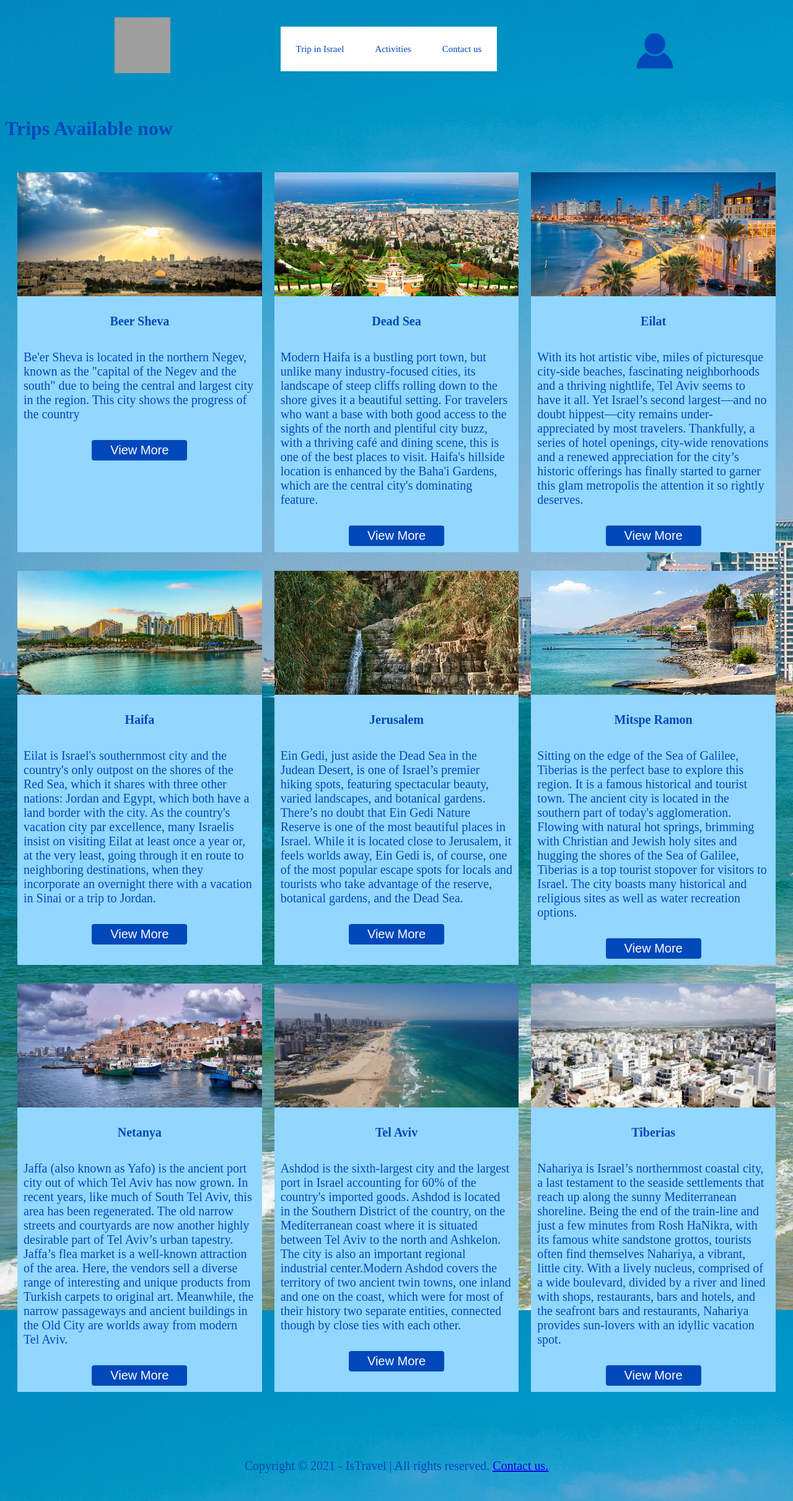
After one commit to GeneralDx/IsTravel, a PHP site: page /destination_page.php in a window 1280 px wide. The commit adds this page. Shown: the whole page at 62% size. Run offline with PHP 8.4, Linux system fonts and the light colour scheme; grey boxes are pictures that could not be loaded.

Commit message:
Sumary
52th commit (activity and trip)

```diff
--- a/activity_proposition_page.php
+++ b/activity_proposition_page.php
@@ -16,7 +16,7 @@
   }
 
   /* Full-width input fields */
-  input[type=text] {
+  input[type=text], [type=file] {
     width: 50%;
     padding: 15px;
     margin: 5px 0 22px 0;
@@ -108,9 +108,11 @@
         <p>Please fill this form to propose an activity.</p>
         <hr>
 
-    		<form method="post">
+    		<form method="post"  enctype="multipart/form-data">
     			<label for="activity_name"><b>Activity Name</b></label><br>
     		    <input type="text" placeholder="Enter Activity Name" name="activity_name" id="activity_name" required><br>
+						<label for="image"><b>Image</b></label><br>
+	      		  <input type="file" name="image" id="image" accept="image/png, image/jpeg, image/jpg" required><br>
 
 						<label for="city"><b>Place</b></label><br>
 							<select name="city"><br>
--- /dev/null
+++ b/destination_page.php
@@ -0,0 +1,195 @@
+<?php
+	require_once 'header.php';
+	?>
+<!DOCTYPE html>
+<html lang="en" dir="ltr">
+  <head>
+    <meta charset="utf-8">
+    <title>Trips</title>
+    <style>
+        .items {
+            display: grid;
+            grid-template-columns: repeat(3, 1fr);
+            padding: 30px 20px;
+            grid-column-gap: 20px;
+            grid-row-gap: 30px;
+        }
+
+				.item {
+					background: #91D7FF;
+				}
+
+        .item img {
+            width: 100%;
+            height: 200px;
+            object-fit: cover;
+            cursor: pointer;
+            transition: 0.2s ease;
+        }
+
+        .item:hover {
+             transform: scale(1.04);
+        }
+
+        .item h3 {
+            padding: 5px;
+            text-align: center;
+            font-weight: bold;
+        }
+
+        .item button {
+            padding: 5px 30px;
+            border: none;
+            outline: none;
+            background-color: #0148ba;
+            color: white;
+            cursor: pointer;
+            border-radius: 4px;
+            font-size: 20px;
+            display: block;
+            margin: auto;
+            transition: 0.2s all;
+						margin-bottom: 10px;
+        }
+
+            .item button:hover {
+                transform: scale(1.08);
+            }
+
+        p,b,h3{
+						color: #0148ba;
+            font-size: 20px;
+						padding: 10px;
+        }
+
+				#h1{
+					color: #0148ba;
+				}
+
+
+
+  	</style>
+  </head>
+  <body>
+  <br />
+
+    <h1 id="h1">Trips Available now</h1>
+    <div class="items">
+        <div class="item">
+            <img src="img/jerusalem.jpg">
+            <h3><b>Beer Sheva</b></h3>
+						<p>Be'er Sheva is located in the northern Negev, known as the "capital of the Negev and the south" due to being the central and largest city in the region. This city shows the progress of the country</p>
+            <button id="place_1" onclick="place_1()">View More</button>
+
+        </div>
+        <div class="item">
+        <img src="img/haifa.jpg">
+            <h3><b>Dead Sea</b></h3>
+            <p>Modern Haifa is a bustling port town, but unlike many industry-focused cities, its landscape of steep cliffs rolling down to the shore gives it a beautiful setting.
+            For travelers who want a base with both good access to the sights of the north and plentiful city buzz, with a thriving café and dining scene, this is one of the best places to visit.
+            Haifa's hillside location is enhanced by the Baha'i Gardens, which are the central city's dominating feature.</p>
+            <button id="place_2" onclick="place_2()">View More</button>
+        </div>
+        <div class="item">
+        <img src="img/telaviv.jpg">
+            <h3><b>Eilat</b></h3>
+            <p>With its hot artistic vibe, miles of picturesque city-side beaches, fascinating neighborhoods and a thriving nightlife, Tel Aviv seems to have it all. Yet Israel’s second largest—and no doubt hippest—city remains under-appreciated by most travelers. Thankfully, a series of hotel openings, city-wide renovations and a renewed appreciation for the city’s historic offerings has finally started to garner this glam metropolis the attention it so rightly deserves.</p>
+            <button id="place_3" onclick="place_3()">View More</button>
+
+        </div>
+        <div class="item">
+        <img src="img/eilat.jpg">
+            <h3><b>Haifa</b></h3>
+            <p>Eilat is Israel's southernmost city and the country's only outpost on the shores of the Red Sea, which it shares with three other nations: Jordan and Egypt, which both have a land border with the city. As the country's vacation city par excellence, many Israelis insist on visiting Eilat at least once a year or, at the very least, going through it en route to neighboring destinations, when they incorporate an overnight there with a vacation in Sinai or a trip to Jordan.</p>
+            <button id="place_4" onclick="place_4()">View More</button>
+        </div>
+
+        <div class="item">
+        <img src="img/eingedi.jpg">
+            <h3><b>Jerusalem</b></h3>
+            <p>Ein Gedi, just aside the Dead Sea in the Judean Desert, is one of Israel’s premier hiking spots, featuring spectacular beauty, varied landscapes, and botanical gardens. There’s no doubt that Ein Gedi Nature Reserve is one of the most beautiful places in Israel. While it is located close to Jerusalem, it feels worlds away, Ein Gedi is, of course, one of the most popular escape spots for locals and tourists who take advantage of the reserve, botanical gardens, and the Dead Sea.</p>
+            <button id="place_5" onclick="place_5()">View More</button>
+        </div>
+        <div class="item">
+            <img src="img/tiberias.jpg">
+            <h3><b>Mitspe Ramon</b></h3>
+            <p>Sitting on the edge of the Sea of Galilee, Tiberias is the perfect base to explore this region. It is a famous historical and tourist town. The ancient city is located in the southern part of today's agglomeration.
+Flowing with natural hot springs, brimming with Christian and Jewish holy sites and hugging the shores of the Sea of Galilee, Tiberias is a top tourist stopover for visitors to Israel. The city boasts many historical and religious sites as well as water recreation options.</p>
+            <button id="place_6" onclick="place_6()">View More</button>
+
+        </div>
+
+        <div class="item">
+        <img src="img/jaffa.jpg">
+            <h3><b>Netanya</b></h3>
+            <p>Jaffa (also known as Yafo) is the ancient port city out of which Tel Aviv has now grown. In recent years, like much of South Tel Aviv, this area has been regenerated. The old narrow streets and courtyards are now another highly desirable part of Tel Aviv’s urban tapestry.
+Jaffa’s flea market is a well-known attraction of the area. Here, the vendors sell a diverse range of interesting and unique products from Turkish carpets to original art. Meanwhile, the narrow passageways and ancient buildings in the Old City are worlds away from modern Tel Aviv.</p>
+            <button id="place_7" onclick="place_7()">View More</button>
+
+        </div>
+        <div class="item">
+        <img src="img/ashdod.jpg">
+            <h3><b>Tel Aviv</b></h3>
+            <p>Ashdod is the sixth-largest city and the largest port in Israel accounting for 60% of the country's imported goods. Ashdod is located in the Southern District of the country, on the Mediterranean coast where it is situated between Tel Aviv to the north and Ashkelon. The city is also an important regional industrial center.Modern Ashdod covers the territory of two ancient twin towns, one inland and one on the coast, which were for most of their history two separate entities, connected though by close ties with each other.</p>
+            <button id="place_8" onclick="place_8()">View More</button>
+
+        </div>
+        <div class="item">
+        <img src="img/nahariya.jpg">
+            <h3><b>Tiberias</b></h3>
+            <p>Nahariya is Israel’s northernmost coastal city, a last testament to the seaside settlements that reach up along the sunny Mediterranean shoreline. Being the end of the train-line and just a few minutes from Rosh HaNikra, with its famous white sandstone grottos, tourists often find themselves Nahariya, a vibrant, little city. With a lively nucleus, comprised of a wide boulevard, divided by a river and lined with shops, restaurants, bars and hotels, and the seafront bars and restaurants, Nahariya provides sun-lovers with an idyllic vacation spot.</p>
+            <button id="place_9" onclick="place_9()">View More</button>
+				</div>
+
+						<form method="post" action="trip_page.php">
+					    <input type="text" name="place" id="place" style="display:none"><br>
+							<input type="submit" name="formsend_place" class="formsend_place" id="formsend_place" style="display:none">
+						</form>
+
+						<script type="text/javascript">
+							function place_1(){
+								document.getElementById('place').value = "Beer Sheva";
+								document.getElementById('formsend_place').click();
+							}
+							function place_2(){
+								document.getElementById('place').value = "Dead Sea";
+								document.getElementById('formsend_place').click();
+							}
+							function place_3(){
+								document.getElementById('place').value = "Eilat";
+								document.getElementById('formsend_place').click();
+							}
+							function place_4(){
+								document.getElementById('place').value = "Haifa";
+								document.getElementById('formsend_place').click();
+							}
+							function place_5(){
+								document.getElementById('place').value = "Jerusalem";
+								document.getElementById('formsend_place').click();
+							}
+							function place_6(){
+								document.getElementById('place').value = "Mitspe Ramon";
+								document.getElementById('formsend_place').click();
+							}
+							function place_7(){
+								document.getElementById('place').value = "Netanya";
+								document.getElementById('formsend_place').click();
+							}
+							function place_8(){
+								document.getElementById('place').value = "Tel Aviv";
+								document.getElementById('formsend_place').click();
+							}
+							function place_9(){
+								document.getElementById('place').value = "Tiberias";
+								document.getElementById('formsend_place').click();
+							}
+						</script>
+        </div>
+
+
+</html>
+
+
+<?php
+	require_once 'footer.php';
+	?>
--- a/header.php
+++ b/header.php
@@ -94,7 +94,6 @@
         width: 60px;
         height: 60px;
         padding: 7.5px;
-        margin-right: 10px;
         margin-top: 20px;
       }
 
@@ -180,29 +179,29 @@
           if (isset($_SESSION['Type'])) {
             if ($_SESSION['Type'] == 'admin') {
               ?>
-              <li class="nav_li"><a href="/IsTravel/trip_page.php">Trip in Israel</a></li>
-              <li class="nav_li"><a href="">Activities</a></li>
+              <li class="nav_li"><a href="/IsTravel/destination_page.php">Trip in Israel</a></li>
+              <li class="nav_li"><a href="/IsTravel/destination_activities_page.php">Activities</a></li>
               <li class="nav_li"><a href="/IsTravel/add_trip_page.php">Add a Trip</a></li>
               <li class="nav_li"><a href="/IsTravel/suggested_activity_page.php">Activities proposition</a></li>
             <?php
               } else if ($_SESSION['Type'] == 'manager') {
             ?>
-              <li class="nav_li"><a href="/IsTravel/trip_page.php">Trip in Israel</a></li>
-              <li class="nav_li"><a href="">Activities</a></li>
+              <li class="nav_li"><a href="/IsTravel/destination_page.php">Trip in Israel</a></li>
+              <li class="nav_li"><a href="/IsTravel/destination_activities_page.php">Activities</a></li>
               <li class="nav_li"><a href="/IsTravel/activity_proposition_page.php">Propose an activity</a></li>
               <li class="nav_li"><a href="/IsTravel/contact_page.php">Contact us</a></li>
           <?php
             } else {
           ?>
-              <li class="nav_li"><a href="/IsTravel/trip_page.php">Trip in Israel</a></li>
-              <li class="nav_li"><a href="">Activities</a></li>
+              <li class="nav_li"><a href="/IsTravel/destination_page.php">Trip in Israel</a></li>
+              <li class="nav_li"><a href="/IsTravel/destination_activities_page.php">Activities</a></li>
               <li class="nav_li"><a href="/IsTravel/contact_page.php">Contact us</a></li>
         <?php
             }
           } else {
         ?>
-            <li class="nav_li"><a href="/IsTravel/trip_page.php">Trip in Israel</a></li>
-            <li class="nav_li"><a href="">Activities</a></li>
+            <li class="nav_li"><a href="/IsTravel/destination_page.php">Trip in Israel</a></li>
+            <li class="nav_li"><a href="/IsTravel/destination_activities_page.php">Activities</a></li>
             <li class="nav_li"><a href="/IsTravel/contact_page.php">Contact us</a></li>
         <?php
           }
```
Also changed, not shown: activities_page.php (renamed from eilat_page.php, +18 -20 lines), activity_proposition.php (+19 -8 lines), destination_activities_page.php (added, +195 -0 lines), unit_test/activitypropositionTest.php (added, +14 -0 lines).
